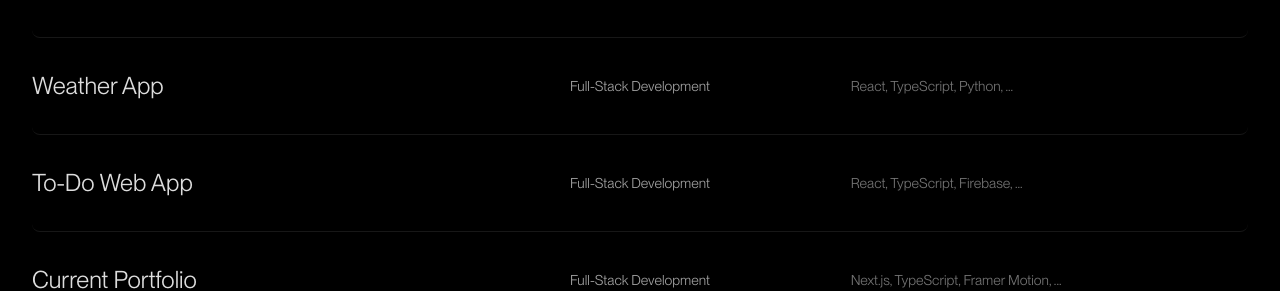
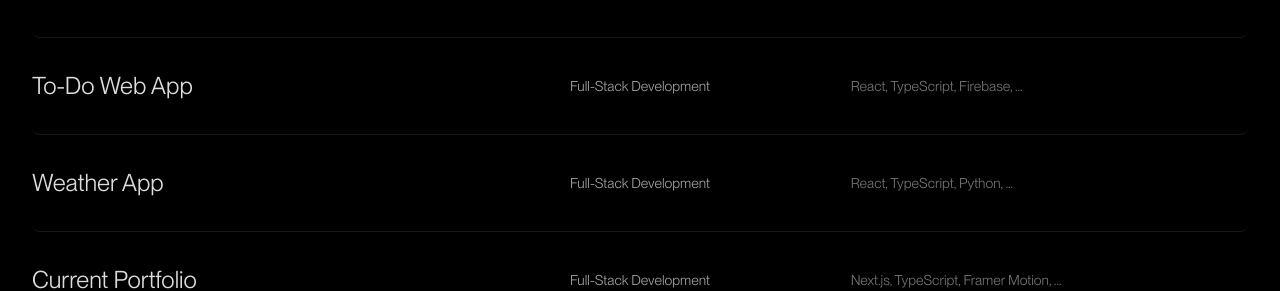
Before and after one commit to lxnid/me, a Next.js app: page /work in a window 1280 px wide. Shown: the part 499-790 px from the top of the page. Built offline with nearby package versions, Linux system fonts and the light colour scheme.

Commit message:
feat(projects): enhance project page with dynamic sections and github links
- Add support for dynamic content sections in project pages
- Include GitHub repository links for projects
- Improve project data structure with new interfaces
- Add secondary image support for project pages

```diff
--- a/app/data/projects.ts
+++ b/app/data/projects.ts
@@ -1,3 +1,9 @@
+export interface ProjectSection {
+	title: string;
+	content: string | string[]; // Support single paragraph or multiple paragraphs
+	list?: string[]; // Optional list items
+}
+
 export interface Project {
 	id: number;
 	galleryImage: string;
@@ -5,11 +11,14 @@ export interface Project {
 	headline: string;
 	image: string;
 	secondaryImages: string[];
+	secondaryImage?: string; // Optional secondary image for middle section
 	link: string;
+	githubUrl?: string;
 	description: string;
 	technologies: string[];
 	date: string;
 	role: string;
+	sections?: ProjectSection[]; // Optional dynamic sections
 }
 
 export const projects: Project[] = [
@@ -18,24 +27,99 @@ export const projects: Project[] = [
 		galleryImage: "workImages/portfolio_24/g_portfolio_24-min.jpg",
 		title: "Portfolio Website 2024",
 		date: "2024",
-		headline: "A bold reinvention of my digital identity for 2024, unifying design and technology into a seamless portfolio experience.",
+		headline:
+			"A bold reinvention of my digital identity for 2024, unifying design and technology into a seamless portfolio experience.",
 		image: "workImages/portfolio_24/portfolio_24-min.jpg",
 		secondaryImages: [],
+		secondaryImage: "workImages/portfolio_24/g_portfolio_24-min.jpg",
 		link: "https://lxnid.github.io/portfolio_site_v2",
+		githubUrl: "https://github.com/lxnid/portfolio_site_v2",
 		description:
 			"In the digital world, a portfolio is far more than a simple collection of work; it is a developer's professional identity, a testament to their philosophy and skill. When I set out to build my previous portfolio, I was driven by a desire to solve a problem I saw across the industry: too many developer sites felt generic, suffered from poor performance, and ultimately failed to communicate the depth of the creator's technical expertise. This project was my response—a thoughtfully architected platform designed to be as performant and well-crafted as the work it showcased.",
-		technologies: ["ReactJS", "NextJS", "Tailwind CSS", "Framer Motion", "TypeScript"],
+		technologies: [
+			"ReactJS",
+			"NextJS",
+			"Tailwind CSS",
+			"Framer Motion",
+			"TypeScript",
+		],
 		role: "Full-Stack Development",
+		sections: [
+				{
+					title: "The Challenge: What I Set Out To Solve",
+					content:
+						"My primary challenge was to create a digital presence that could cut through the noise. I wanted to build a site that not only looked unique but also felt exceptionally responsive and engaging. This meant addressing the common pitfalls of how fast lines and clunky user interfaces. I wanted to create a space where every interaction felt deliberate and every element served a purpose. More importantly, I wanted to effectively communicate my strategic thinking and problem-solving skills, ensuring that visitors could quickly understand my capabilities and approach to development. My goal was to craft a cohesive and professional brand identity that would resonate with potential employers, clients, and peers alike.",
+				},
+				{
+					title: "Design Philosophy",
+					content:
+						"The design emphasizes clean aesthetics, intuitive navigation, and seamless user experience. Every element was carefully crafted to showcase projects effectively while maintaining fast loading times and accessibility standards. The color palette was chosen to create a professional yet approachable atmosphere, with careful attention to contrast ratios for optimal readability. Typography plays a crucial role in establishing hierarchy and guiding the user's attention through the content. Interactive elements are designed with subtle animations that provide feedback without being distracting, creating a polished and engaging experience that reflects the quality of work presented."
+
+				},
+			{
+				title: "Architecting the Solution",
+				content:
+					"My primary challenge was to create a digital presence that could cut through the noise. I wanted to build a site that not only looked unique but also felt exceptionally responsive and engaging. This meant addressing the common pitfalls of how fast lines and clunky user interfaces. I wanted to create a space where every interaction felt deliberate and every element served a purpose. More importantly, I wanted to effectively communicate my strategic thinking and problem-solving skills, ensuring that visitors could quickly understand my capabilities and approach to development. My goal was to craft a cohesive and professional brand identity that would resonate with potential employers, clients, and peers alike.",
+			},
+			{
+				title: "",
+				content:
+					"",
+				list: [
+					"Framework: Next.js 13+ (App Router) for its powerful server-side rendering, automatic optimizations, and exceptional developer experience.",
+					"Styling: Tailwind CSS for rapid development, consistent design language, and scalable component-based styling.",
+					"Animation: Framer Motion to introduce subtle, meaningful micro-interactions that enhanced the user experience without compromising performance.",
+				],
+			},
+			{
+				title: "",
+				content:
+					"My development process was grounded in professional best practices. The frontend was built using atomic design principles, creating a clean, logical, more cohesive codebase. I ensured the site efficiently displayed both desktop and mobile devices, with a focus on performance optimization. Throughout the development process, I maintained a professional environment, incorporating a Git-based version control strategy, strict code quality enforcement, and ESLint and Prettier, and component testing to ensure reliability.",
+			},
+			{
+				title: "Project Reflection",
+				content: [
+					"The project was a resounding success, both as a technical artifact and as a professional tool. The site achieved excellent Core Web Vitals scores and a minimal bundle size, confirming its technical performance. This quality was evident, leading to a tangible increase in professional inquiries and networking opportunities. The project demonstrated my ability to balance technical excellence with user experience, high engagement and full accessibility compliance.",
+					"Ultimately, this project was a pivotal learning experience. It allowed me to move from theoretical knowledge to practical mastery of the modern web development stack. The experience was invaluable in end-to-end development, solidifying my skills and confidence. This experience became a comprehensive exercise in building a modern web application from the ground up, establishing a foundation of best practices and a scalable architecture that serves as a template for future projects.",
+					"The project was a resounding success, both as a technical artifact and as a professional tool. The site achieved excellent Core Web Vitals scores and a minimal bundle size, confirming its technical performance. This quality was evident, leading to a tangible increase in professional inquiries and networking opportunities. The project demonstrated my ability to balance technical excellence with user experience, high engagement and full accessibility compliance.",
+				],
+			},
+		],
 	},
 	{
 		id: 2,
+		galleryImage: "workImages/todo/todo-min.jpeg",
+		title: "To-Do Web App",
+		date: "2025",
+		headline:
+			"A comprehensive todo application built with React and Firebase, featuring secure user authentication and seamless task management across devices",
+		image: "workImages/todo/todo-min.jpeg",
+		secondaryImages: [],
+		link: "https://lxnid.github.io/todo-app",
+		githubUrl: "https://github.com/lxnid/todo-app",
+		description:
+			"For any developer, building a to-do application is a classic learning project. My goal was to elevate this concept into a production-ready, full-stack solution that addresses the real-world challenges of modern task management: data persistence, cross-device synchronization, and user privacy. This project showcases a secure, responsive, and feature-rich To-Do Web Application built with React and Firebase, demonstrating expertise in modern frontend architecture and robust backend integration.",
+		technologies: ["React", "TypeScript", "Firebase", "Tailwind CSS"],
+		role: "Full-Stack Development",
+		sections: [
+			{
+				title: "Project Overview",
+				content:
+					"Todo: A Comprehensive Todo Application Developed using React JS and Firebase with user authentication",
+			},
+		],
+	},
+	{
+		id: 3,
 		galleryImage: "workImages/weather/weather-min.jpg",
 		title: "Weather App",
 		date: "2024",
-		headline: "Simple Weather Client Web Application Developed using React JS, REST API and Python with FastAPI",
+		headline:
+			"Simple Weather Client Web Application Developed using React JS, REST API and Python with FastAPI",
 		image: "workImages/weather/weather-min.jpg",
 		secondaryImages: [],
 		link: "https://lxnid.github.io/simple_weather",
+		githubUrl: "https://github.com/lxnid/simple_weather",
 		description:
 			"A full-stack web application, developed as my final project in HarvardX's CS50 Python course, utilizing Python for the backend with FastAPI and React with Tailwind CSS for the frontend. This project sharpened my skills in API integration, UI responsiveness, backend management, and React hooks, deepening my expertise in web development.",
 		technologies: [
@@ -47,33 +131,46 @@ export const projects: Project[] = [
 			"Tailwind CSS",
 		],
 		role: "Full-Stack Development",
-	},
-	{
-		id: 3,
-		galleryImage: "workImages/todo/todo-min.jpeg",
-		title: "To-Do Web App",
-		date: "2025",
-		headline: "Todo: A Comprehensive Todo Application Developed using React JS and Firebase with user authentication",
-		image: "workImages/todo/todo-min.jpeg",
-		secondaryImages: [],
-		link: "https://lxnid.github.io/todo-app",
-		description:
-			"A comprehensive Todo application built with React and Firebase, featuring user authentication and seamless task management. This project emphasizes modern frontend development, database integration, and user authentication workflows, while incorporating version control with Git and detailed project planning. It has been a valuable opportunity to enhance my expertise in building efficient, user-centric applications while maintaining organized, modular code and a well-structured development process.",
-		technologies: ["React", "TypeScript", "Firebase", "Tailwind CSS"],
-		role: "Full-Stack Development",
+		sections: [
+			{
+				title: "Technical Implementation",
+				content: "Built with React and modern JavaScript, the app features comprehensive weather functionality:",
+				list: [
+					"Real-time weather data integration with OpenWeatherMap API",
+					"Responsive design that works seamlessly across all devices",
+					"Geolocation support for automatic location detection",
+					"5-day weather forecast with detailed hourly breakdowns",
+					"Dynamic weather icons and animations"
+				]
+			},
+			{
+				title: "User Experience Focus",
+				content: [
+					"The interface prioritizes clarity and ease of use, with intuitive icons, clear typography, and logical information hierarchy that makes weather data accessible at a glance.",
+					"Special attention was given to loading states and error handling, ensuring users always understand what's happening with their weather requests. The app gracefully handles network issues and provides helpful feedback.",
+					"Accessibility features were built in from the ground up, including proper ARIA labels, keyboard navigation support, and high contrast ratios for users with visual impairments."
+				]
+			},
+		],
 	},
 	{
 		id: 4,
 		galleryImage: "workImages/portfolio_current/portfolio_current-min.jpg",
 		title: "Current Portfolio",
 		date: "Ongoing",
-		headline: "A living canvas for my creative journey—this portfolio evolves to showcase my latest projects, skills, and design thinking.",
+		headline:
+			"A living canvas for my creative journey—this portfolio evolves to showcase my latest projects, skills, and design thinking.",
 		image: "workImages/portfolio_current/portfolio_current-min.jpg",
 		secondaryImages: [],
 		link: "/",
 		description:
 			"The current version of my personal portfolio, showcasing my latest work and skills.",
-		technologies: ["Next.js", "TypeScript", "Framer Motion", "Tailwind CSS"],
+		technologies: [
+			"Next.js",
+			"TypeScript",
+			"Framer Motion",
+			"Tailwind CSS",
+		],
 		role: "Full-Stack Development",
 	},
 	// {
--- a/app/work/[slug]/page.tsx
+++ b/app/work/[slug]/page.tsx
@@ -6,7 +6,9 @@ import { generateSlug } from "../../utils/slugify";
 export default async function Page(props: any) {
 	const { params } = props;
 	const resolvedParams = await params;
-  const project = projects.find((p) => generateSlug(p.title) === resolvedParams.slug);
+	const project = projects.find(
+		(p) => generateSlug(p.title) === resolvedParams.slug
+	);
 	const moreProjects = projects.filter((p) => p.id !== project?.id);
 	return <ProjectPage project={project} moreProjects={moreProjects} />;
 }
```
Also changed, not shown: app/components/ProjectPage.tsx (+117 -21 lines). Lines whose indentation alone changed are shown as unchanged.
